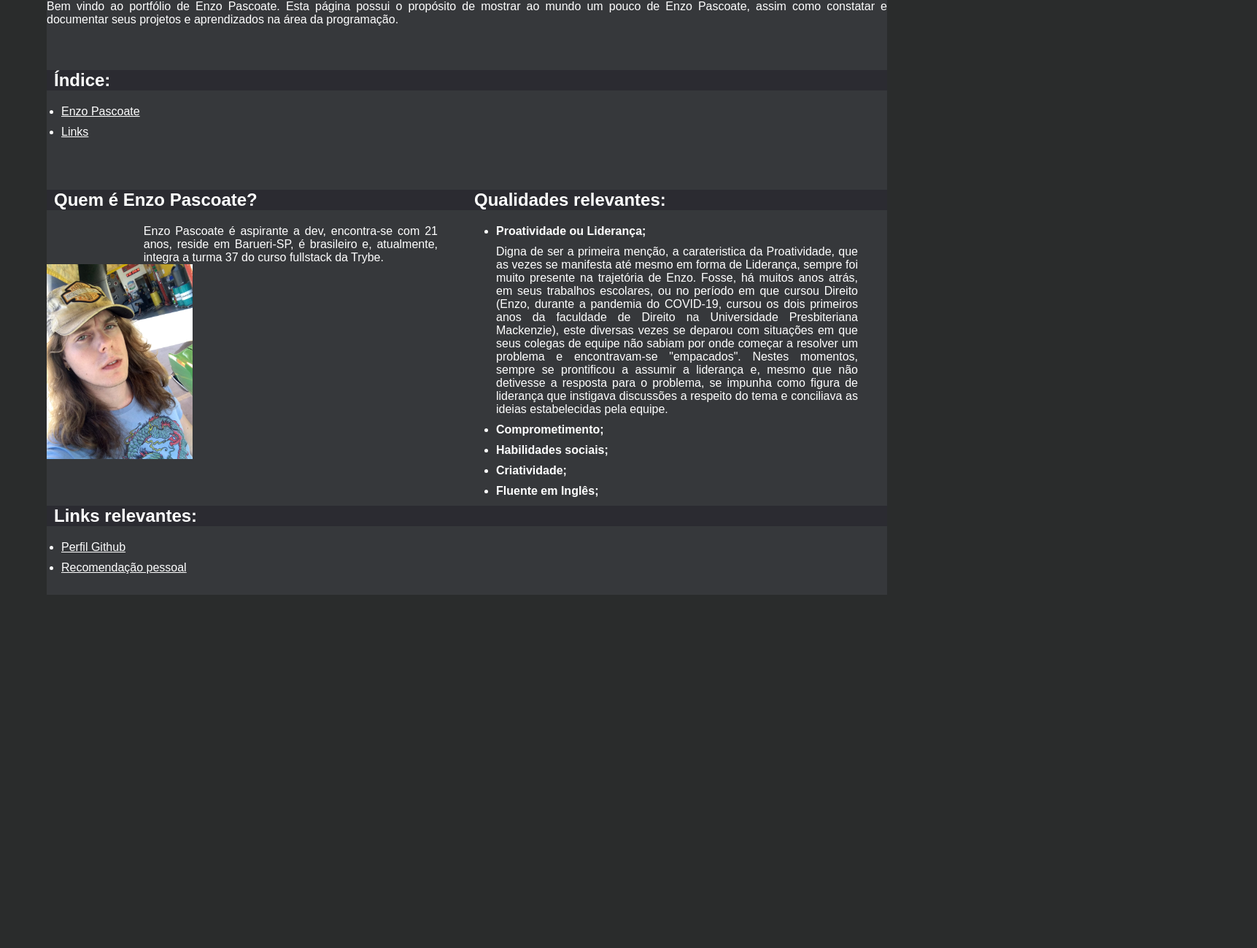
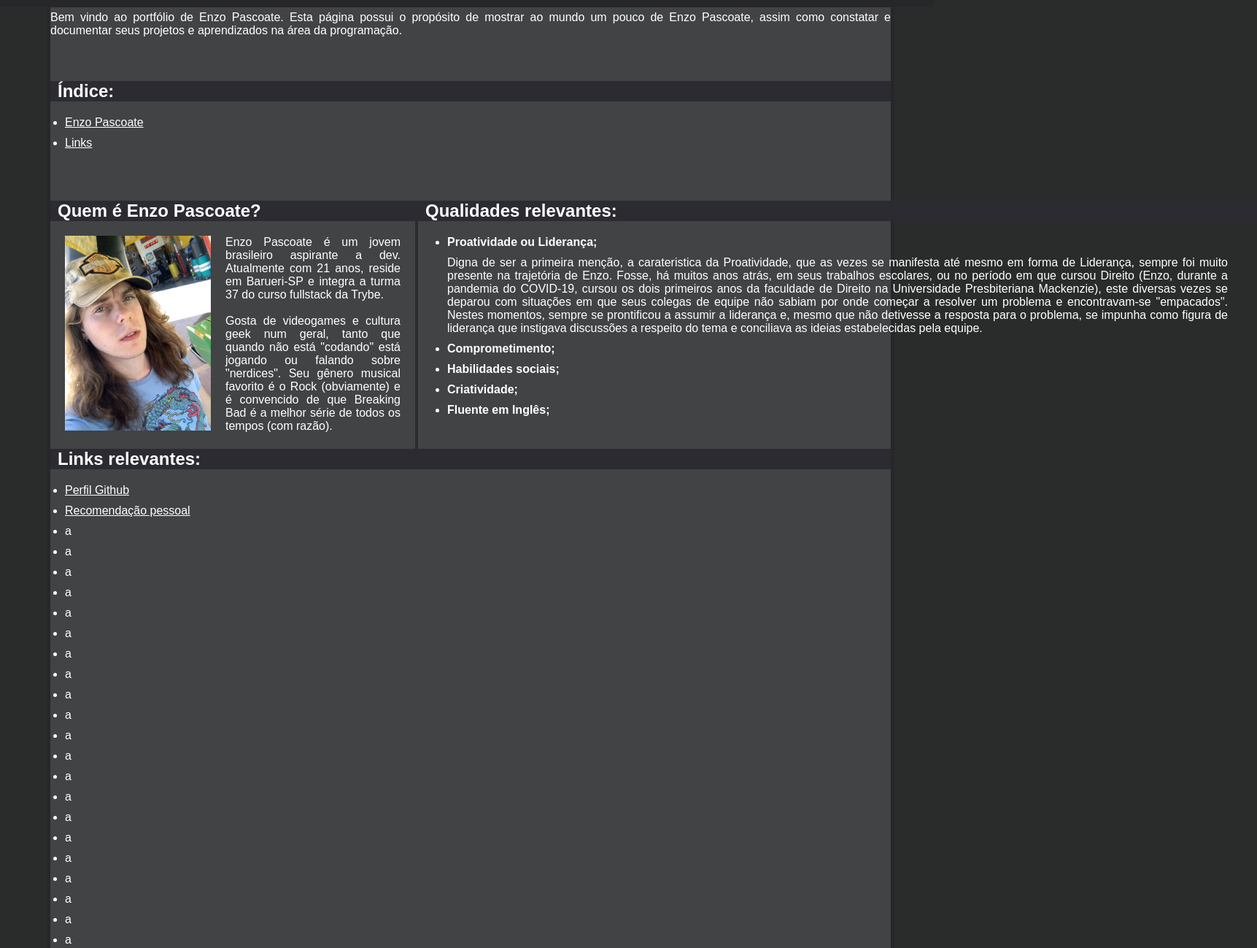
Before and after one commit to enzopascoate/enzopascoate.github.io, a plain HTML site: page index.html in a window 1280 px wide. Shown: the part 50-1349 px from the top of the page at 73% size, 1723 px wide, since content can reach past the window. Before the commit the page ends 865 px from the top, so only its background shows below. Drawn offline with Linux system fonts and the light colour scheme.

Commit message:
Adicionado Header fixo, feitas alterações decorativas e ajeitada biografia.

```diff
--- a/index.html
+++ b/index.html
@@ -9,12 +9,16 @@
 </head>
 
 <body>
-    <div id="texto">
+    <div id="pagina">
 
         <!-- Intro -->
+        <header>
+            <div class="header">
+                <h1>Portfólio Web de Enzo D. Pascoate</h1>
+            </div>
+        </header>
 
         <div id="intro">
-            <h1>Portfólio Web de Enzo D. Pascoate</h1>
             <p>Bem vindo ao portfólio de Enzo Pascoate. Esta página possui o propósito de mostrar ao mundo um pouco
                 de
                 Enzo Pascoate, assim como constatar e documentar seus projetos e aprendizados na área da
@@ -28,7 +32,7 @@
         <div id="indice">
             <h2>Índice:</h2>
             <ul>
-                <li><a href="#foto">Enzo Pascoate</a></li>
+                <li><a href="#indice">Enzo Pascoate</a></li>
                 <li><a href="#links">Links</a></li>
             </ul>
         </div>
@@ -37,6 +41,22 @@
         <!-- Biografia -->
 
         <div id="biografia">
+            <div id="quemsou">
+                <h2>Quem é Enzo Pascoate?</h2>
+                <div class="bio1">
+                    <img id="selfie" src="selfie.jpg" alt="imagem selfie de enzo pascoate" width="200px">
+                </div>
+                <div class="bio1" id="textinhobio">
+                    <p>Enzo Pascoate é um jovem brasileiro aspirante a dev. Atualmente com 21 anos, reside em Barueri-SP
+                        e integra a turma 37 do curso fullstack da Trybe.
+                    </p>
+                    <br>
+                    <p>Gosta de videogames e cultura geek num geral, tanto que quando não está "codando" está jogando ou
+                        falando sobre "nerdices". Seu gênero musical favorito é o Rock (obviamente) e é convencido de
+                        que Breaking Bad é a melhor série de todos os tempos (com razão).
+                    </p>
+                </div>
+            </div>
             <div id="qualidades">
 
                 <h2>Qualidades relevantes:</h2>
@@ -58,17 +78,6 @@
 
                 </ul>
             </div>
-            <div id="quemsou">
-                <h2>Quem é Enzo Pascoate?</h2>
-                <div class="bio1" id="textinho">
-                    <p>Enzo Pascoate é aspirante a dev, encontra-se com 21 anos, reside em Barueri-SP, é
-                        brasileiro e, atualmente, integra a turma 37 do curso fullstack da Trybe.
-                    </p>
-                </div>
-                <div class="bio1">
-                    <img id="foto" src="selfie.jpg" alt="imagem selfie de enzo pascoate" width="200px">
-                </div>
-            </div>
         </div>
 
 
@@ -78,6 +87,42 @@
             <ul>
                 <li><a href="https://github.com/enzopascoate" target="_blank">Perfil Github</a></li>
                 <li><a href="https://jovemnerd.com.br/nerdcast/" target="_blank">Recomendação pessoal</a></li>
+                <li>a</li>
+                <li>a</li>
+                <li>a</li>
+                <li>a</li>
+                <li>a</li>
+                <li>a</li>
+                <li>a</li>
+                <li>a</li>
+                <li>a</li>
+                <li>a</li>
+                <li>a</li>
+                <li>a</li>
+                <li>a</li>
+                <li>a</li>
+                <li>a</li>
+                <li>a</li>
+                <li>a</li>
+                <li>a</li>
+                <li>a</li>
+                <li>a</li>
+                <li>a</li>
+                <li>a</li>
+                <li>a</li>
+                <li>a</li>
+                <li>a</li>
+                <li>a</li>
+                <li>a</li>
+                <li>a</li>
+                <li>a</li>
+                <li>a</li>
+                <li>a</li>
+                <li>a</li>
+                <li>a</li>
+                <li>a</li>
+                <li>a</li>
+                <li>a</li>
             </ul>
             <br>
         </div>
--- a/styles.css
+++ b/styles.css
@@ -8,32 +8,46 @@ body {
     background-color: rgb(42, 44, 44);
 }
 
+header{
+    position:fixed;
+    z-index: 2;
+    width: 100%;
+    border-top: rgb(39, 39, 41);
+    top: 0;
+    left: 0;
+}
+
 h1 {
     background-color: rgb(39, 39, 41);
     line-height: 50px;
     text-indent: 10px;
+    padding-bottom: 10px;
 }
 
 h2 {
     background-color: rgb(43, 43, 49);
     text-indent: 10px;
+    margin-bottom: 20px;
 
 }
 
-ul {
-    padding-top: 20px;
+a {
+    color: white;
 }
 
-#texto {
-    background-color: #36383b;
+#pagina {
+    background-color: #414345;
+    border: 5px solid  rgb(39, 39, 41);
+    min-width: 90%;
     width: 90%;
-    margin: auto;
+    min-width: 90%;
+    margin-left: 5%;
     color: white;
     text-align: justify;
-    font-family: sans-serif
+    font-family: sans-serif;
 }
 
-#texto li {
+#pagina li {
     color: white;
     margin-left: 20px;
     padding-bottom: 10px;
@@ -42,6 +56,14 @@ ul {
 
 #intro {
     padding-bottom: 60px;
+    margin-top: 60px;
+}
+
+.cabecalho {
+    padding-bottom: 5px;
+    padding-top: 0px;
+    background-color: rgb(39, 39, 41);
+
 }
 
 #indice {
@@ -49,49 +71,61 @@ ul {
 }
 
 #biografia {
-    padding-bottom: 60px;
-}
 
-#quemsou {
-    margin-right: 50%;
 
 
 }
 
-.bio1 {
-    padding-top: 20px;
+#biografia li {
+    font-weight: bold;
 }
 
-#textinho {
-    overflow-wrap: break-word;
-    float: right;
+#quemsou {
+    display: inline-block;
+    min-height: 340px;
+    min-width: 500px;
+
+}
+
+
+.bio1 {
+    display: inline-block;
+    position: absolute;
+    z-index: 1;
+
+}
+
+#textinhobio {
+    word-break: break-word;
     text-align: justify;
-    width: 70%;
-    margin-right: 40px;
+    margin-left: 240px;
+    width: 240px;
+    display: inline-block;
+}
+
+#selfie {
+    margin-left:20px;
 }
 
 #qualidades {
-    float: right;
-    width: 50%;
-    padding-bottom: 40px;
+
+    border-left: 4px solid rgb(43, 43, 49);
+    display: inline-block;
+    min-height: 340px;
+    width: 1150px;
+    min-width: 800px;
+    position: absolute;
+
 
 }
 
 #qualidades ul {
     padding-right: 40px;
     padding-left: 20px;
+    min-height: 50px;
 }
 
 #qualidades p {
     padding-left: 20px;
     padding-bottom: 10px;
 }
-
-
-a {
-    color: white;
-}
-
-#biografia li {
-    font-weight: bold;
-}
```
